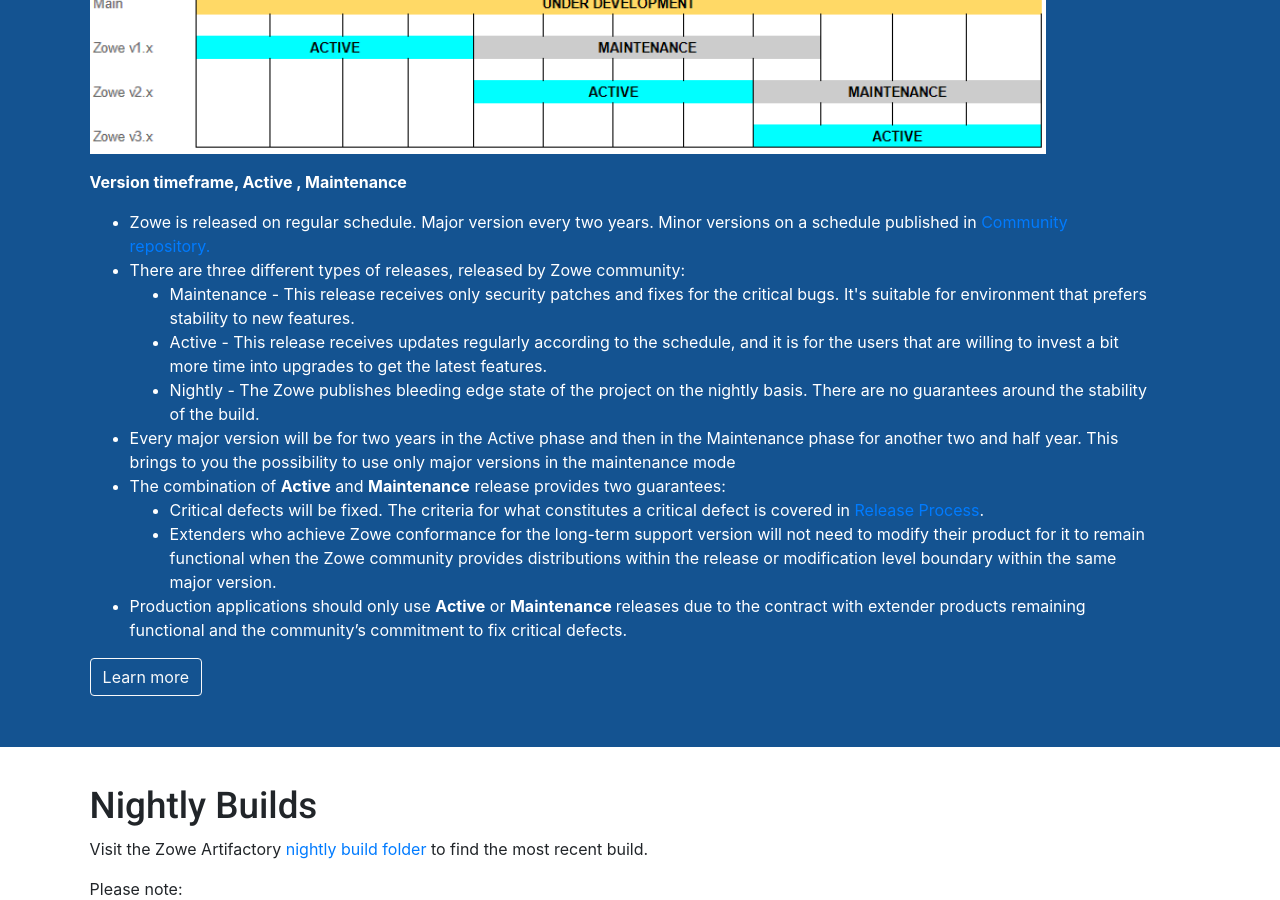
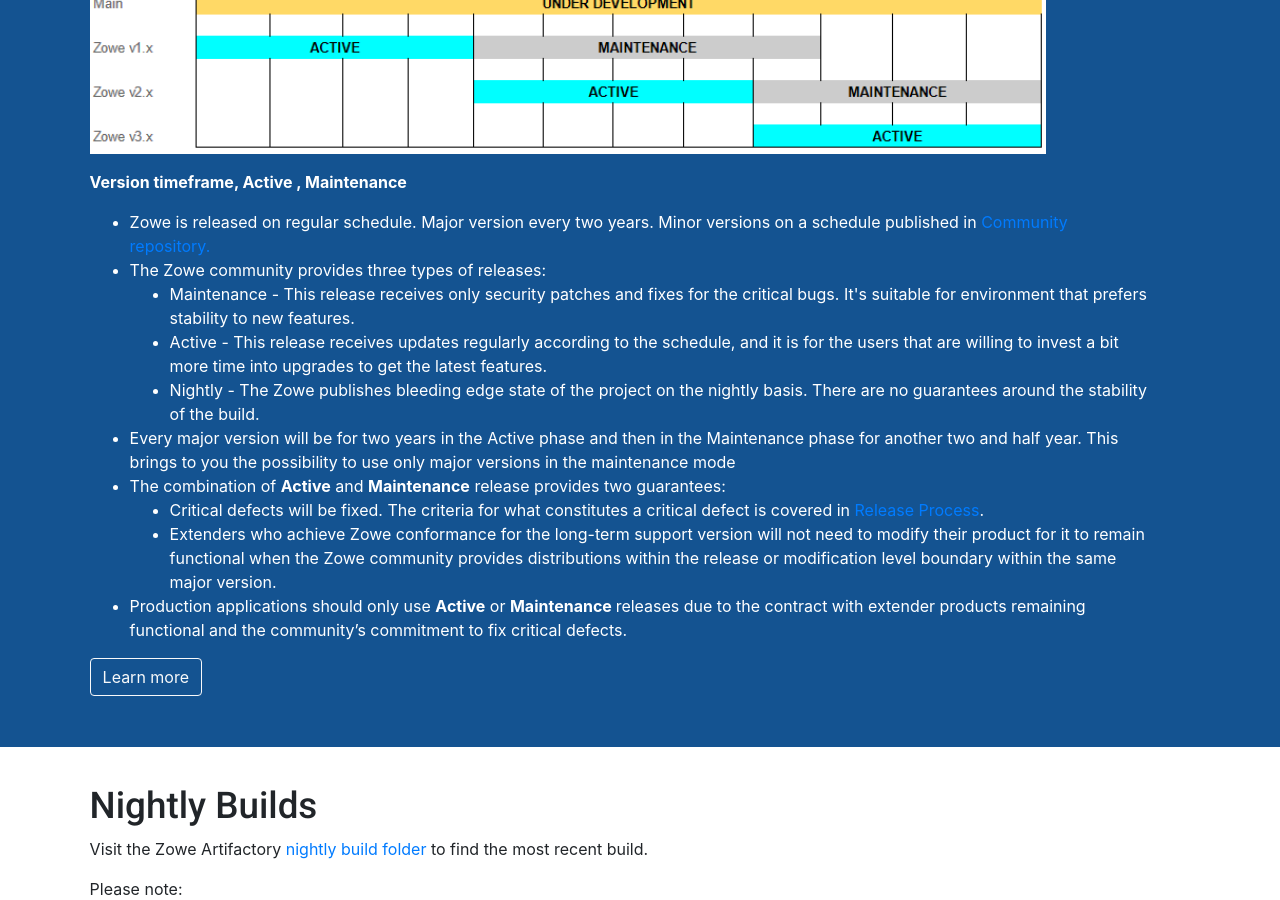
Before and after one commit to zowe/zowe.github.io, a Jekyll site: the page built from download.md, in a window 1280 px wide and 900 px high, scrolled down 4786 px. Built offline with Jekyll 4.4.1, drawn with Linux system fonts in a browser that asks for light colours; our own code applies the rules of GitHub Pages for plain Markdown files.

Commit message:
Update download.md
Signed-off-by: Jakub Balhar <jakub@balhar.net>

Co-authored-by: nannanli <nannanli@cn.ibm.com>

```diff
--- a/download.md
+++ b/download.md
@@ -249,7 +249,7 @@
 <p><b>Version timeframe, Active , Maintenance</b></p>
 <ul>
 <li>Zowe is released on regular schedule. Major version every two years. Minor versions on a schedule published in <a href="https://github.com/zowe/community/blob/master/Project%20Management/Schedule/Zowe%20PI%20%26%20Sprint%20Cadence.md">Community repository.</a></li>
-<li>There are three different types of releases, released by Zowe community:
+<li>The Zowe community provides three types of releases:
   <ul>
     <li style="list-style-type: disc">Maintenance - This release receives only security patches and fixes for the critical bugs. It's suitable for environment that prefers stability to new features.</li>
     <li style="list-style-type: disc">Active - This release receives updates regularly according to the schedule, and it is for the users that are willing to invest a bit more time into upgrades to get the latest features.</li>
```
